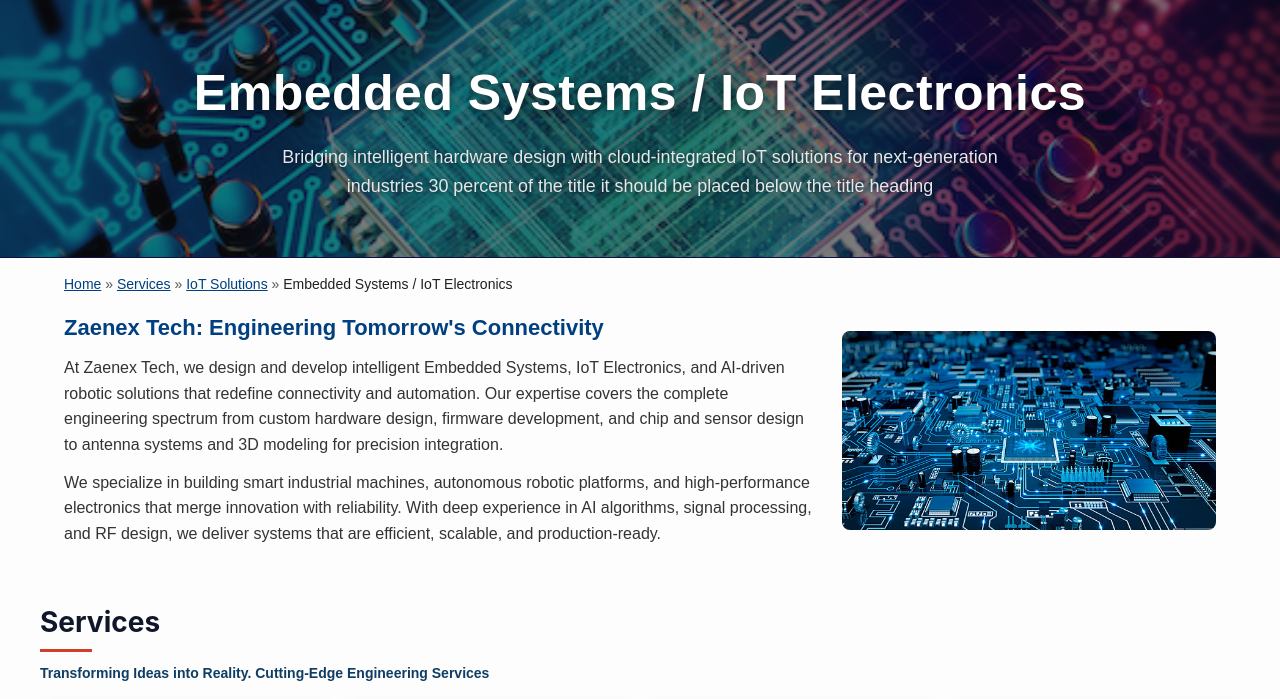
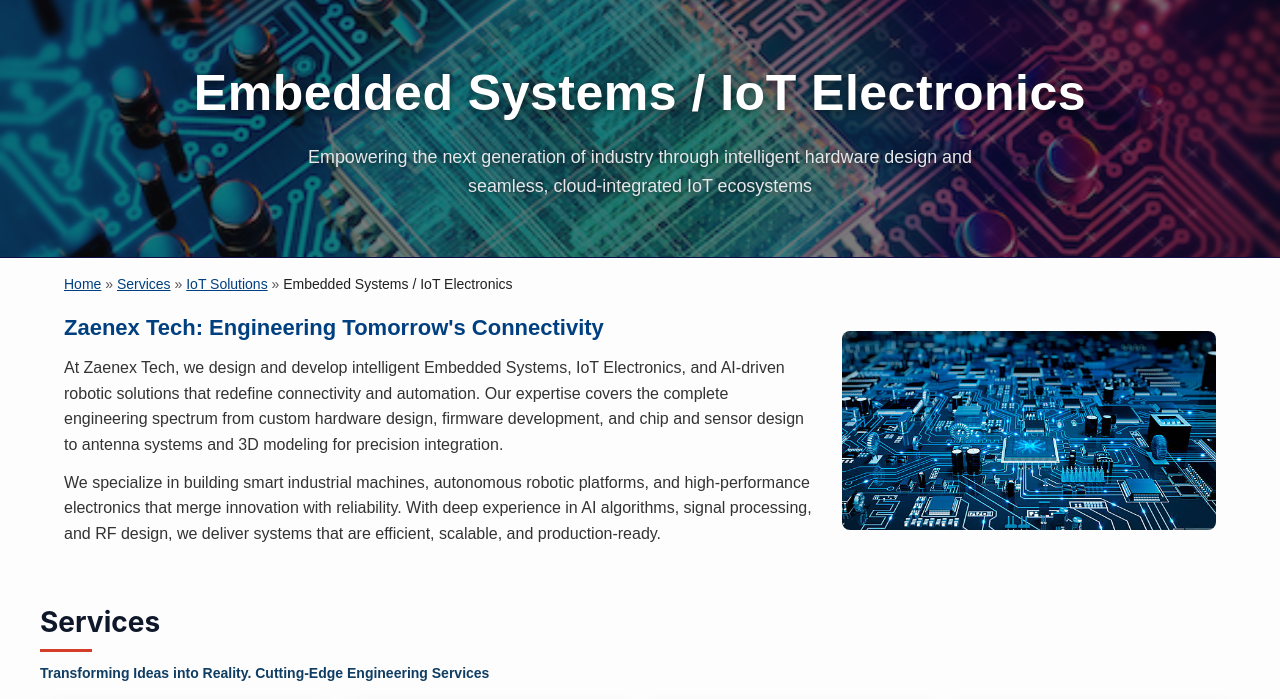
Before and after one commit to zaenextech-debug/StaticIoTWebsite-, a plain HTML site: page index.html in a window 1280 px wide. Shown: the part 92-791 px from the top of the page. Drawn offline with Linux system fonts and the light colour scheme; files whose address does not match are found by name.

Commit message:
Update index.html

```diff
--- a/index.html
+++ b/index.html
@@ -104,8 +104,7 @@
       <div class="hero-content">
         <h2 id="hero-title">Embedded Systems / IoT Electronics</h2>
         <p class="hero-subtitle">
-          Bridging intelligent hardware design with cloud-integrated IoT solutions for next-generation
-          industries 30 percent of the title it should be placed below the title heading
+          Empowering the next generation of industry through intelligent hardware design and seamless, cloud-integrated IoT ecosystems
         </p>
       </div>
     </div>
```
